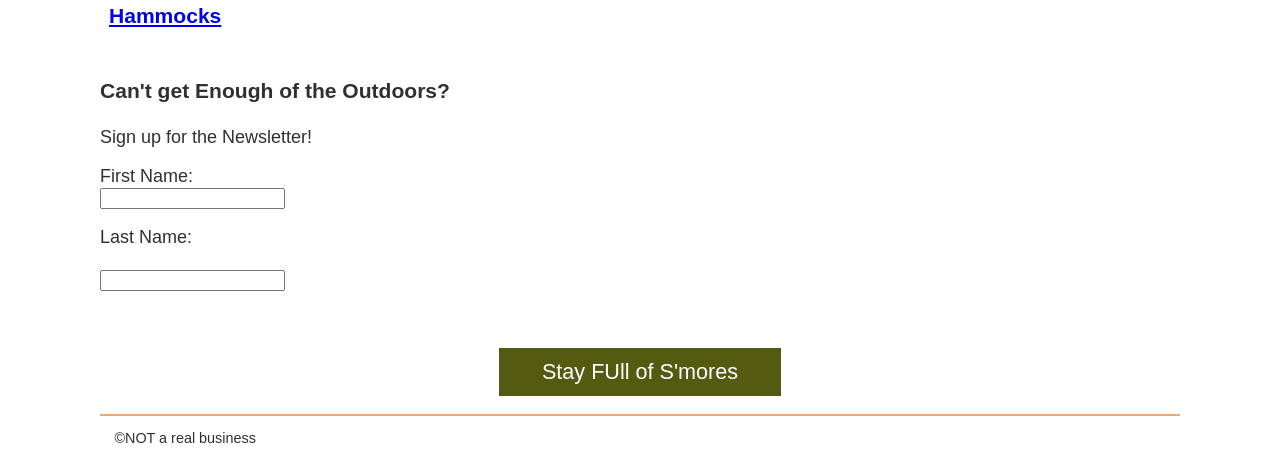
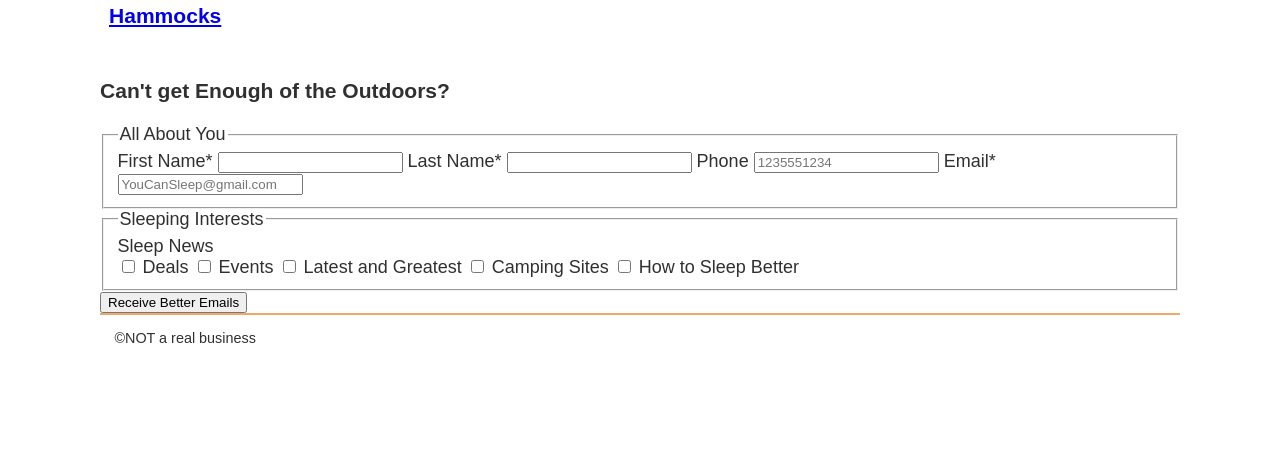
Before and after one commit to taggmcd/SleepOutside, a website built with Vite: page src/index.html in a window 1280 px wide. Shown: the part 2087-2547 px from the top of the page. After the commit the page ends 2447 px from the top, so only its background shows below. Built offline with nearby package versions, Linux system fonts and the light colour scheme; no server answers.

Commit message:
switched section for form

```diff
--- a/src/index.html
+++ b/src/index.html
@@ -46,23 +46,27 @@
             <h3>Hammocks</h3>
           </a>
       </section>
-      <section>
+
+        <form method="get" action="thanks.html">
         <h3>Can't get Enough of the Outdoors?</h3>
-        <h4></h4>
-        <div id="text">Sign up for the Newsletter!</div>
-        <p><label for="fname">First Name: </label><br>
-           <input type="text" id="fname" name="fname"><br>
-        </p>
-        <p>
-            <label for="lname">Last Name: <br></label><br>
-            <input type="text" id="lname" name="lname"><br>
-        </p>
-        <br>
-        <p>
-            <button type="button">Stay FUll of S'mores</button>
-        </p>
-        <div id="whatsnext"></div>
-      </section>
+          <fieldset>
+                <legend>All About You</legend>
+                <label class="top">First Name* <input type="text" name="fname" required></label>
+                <label class="top">Last Name* <input type="text" name="lname" required></label>
+                <label class="top">Phone <input type="tel" name="phone" placeholder="1235551234"></label>
+                <label class="top">Email* <input type="email" name="email" placeholder="YouCanSleep@gmail.com" required></label>
+            </fieldset>
+            <fieldset>
+                <legend>Sleeping Interests</legend>
+                <div>Sleep News</div>
+                <label class="sbs"><input type="checkbox" name="deals" value="yes"> Deals</label>
+                <label class="sbs"><input type="checkbox" name="events" value="yes"> Events</label>
+                <label class="sbs"><input type="checkbox" name="newproducts" value="yes"> Latest and Greatest</label>
+                <label class="sbs"><input type="checkbox" name="locations" value="yes"> Camping Sites</label>
+                <label class="sbs"><input type="checkbox" name="sleeping" value="yes"> How to Sleep Better</label>
+            </fieldset>
+            <input type="submit" value="Receive Better Emails" class="submitBtn">
+        </form>
     </main>
     <footer id="footer"></footer>
     <script type="module" src="./js/main.js"></script>
```
